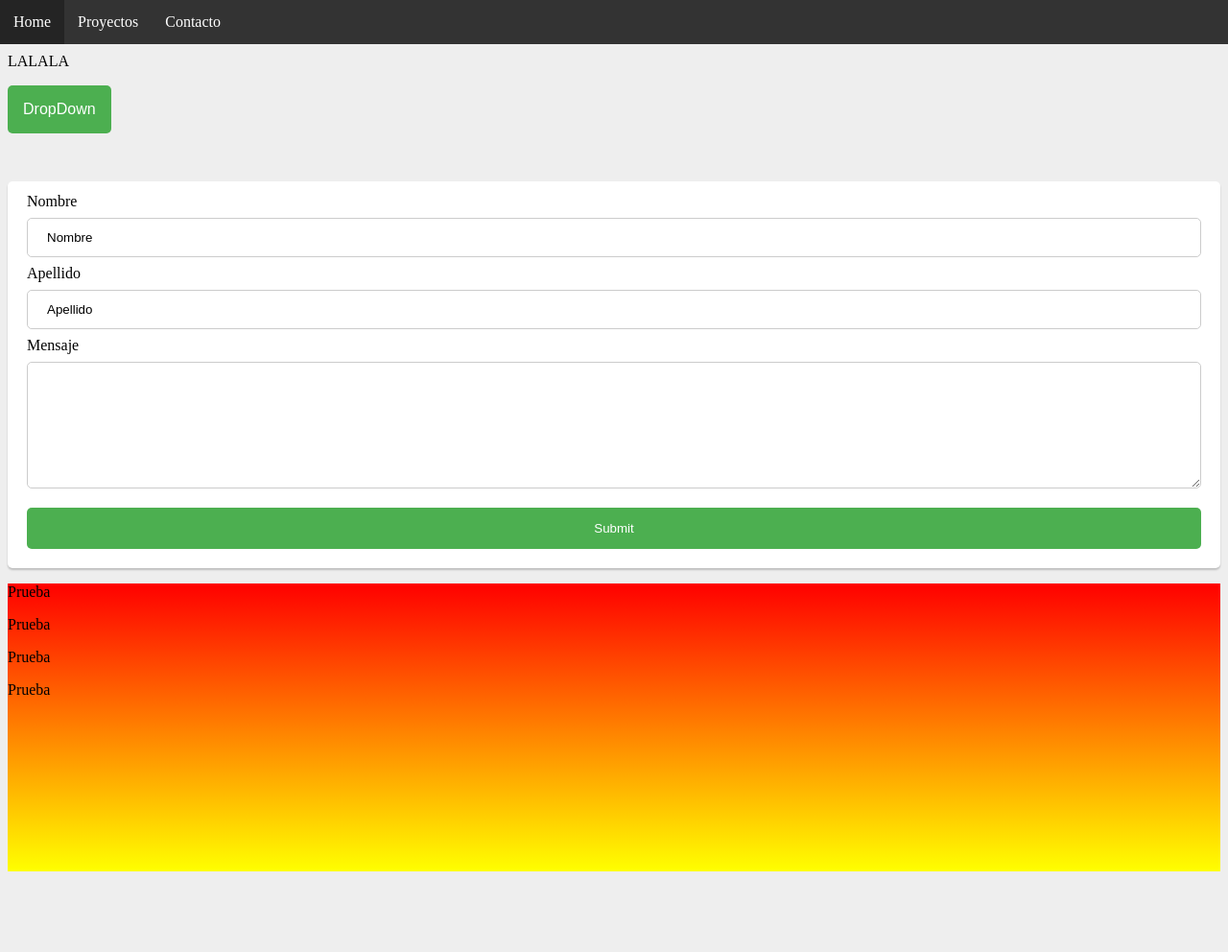
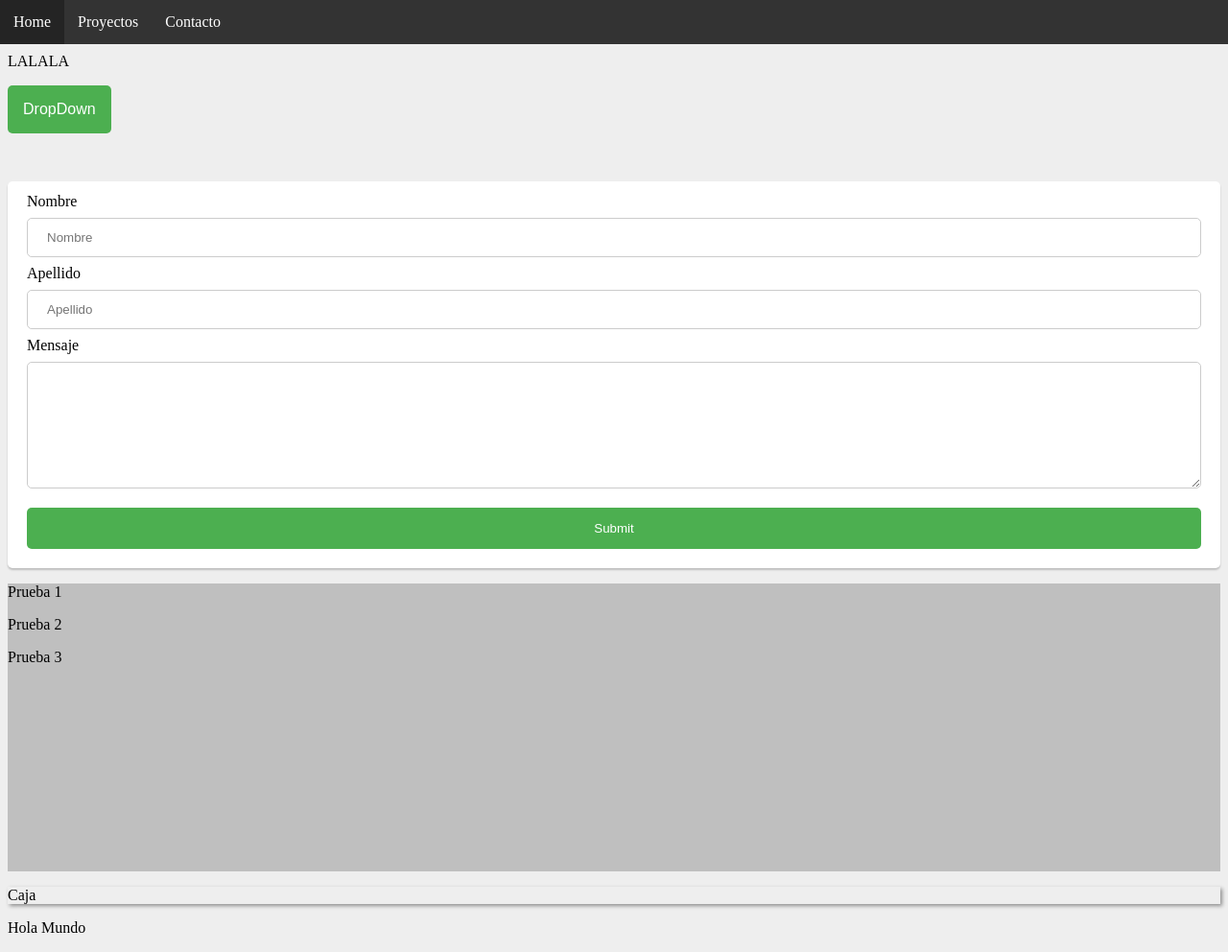
Before and after one commit to trattoos/CSS, a plain HTML site: page index.html in a window 1280 px wide. Shown: the whole page at 96% size. Before the commit the page ends 916 px from the top, so only its background shows below. Drawn offline with Linux system fonts and the light colour scheme.

Commit message:
corrigiendo forms y agregandosombras a cajas y textos

```diff
--- a/css/index.css
+++ b/css/index.css
@@ -123,11 +123,13 @@ textarea {
 .fondo {
   height: 300px;
   background-size: cover;
-  background-image: linear-gradient(red, yellow);
+  background-image: linear-gradie;
   background-color: rgba(0, 0, 0, 0.2);
   background-repeat: no-repeat;
+
   background-position: top left;
+}
 
-
-  background: green url('http://phttps://placekitten.com/lacekitten.com/200/300') no-repeat left top , stop;
+.shad {
+  box-shadow: 2px 2px 4px rgba(0, 0, 0, 0.4);
 }
--- a/index.html
+++ b/index.html
@@ -33,10 +33,10 @@
     <div class="box">
       <form>
         <label>Nombre</label>
-        <input type="text" name="nombre" id="nombre" value="Nombre" />
+        <input type="text" name="nombre" id="nombre" placeholder="Nombre" />
 
         <label for="">Apellido</label>
-        <input type="text" name="apellido" id="apellido" value="Apellido" />
+        <input type="text" name="apellido" id="apellido" placeholder="Apellido"  />
 
         <label for="">Mensaje</label>
         <textarea></textarea>
@@ -46,11 +46,16 @@
     </div>
     <!-- Backgrounds -->
     <div class="fondo">
-      <p>Prueba</p>
-      <p>Prueba</p>
-      <p>Prueba</p>
-      <p>Prueba</p>
+      <p>Prueba 1</p>
+      <p>Prueba 2</p>
+      <p>Prueba 3</p>
     </div>
+
+    <!-- Sombras -->
+    <div class="shad">
+        <p> Caja </p>
+    </div>
+    <p class="text"> Hola Mundo</p>
   </body>
   <script src="/js/index.js"></script>
 </html>
```
